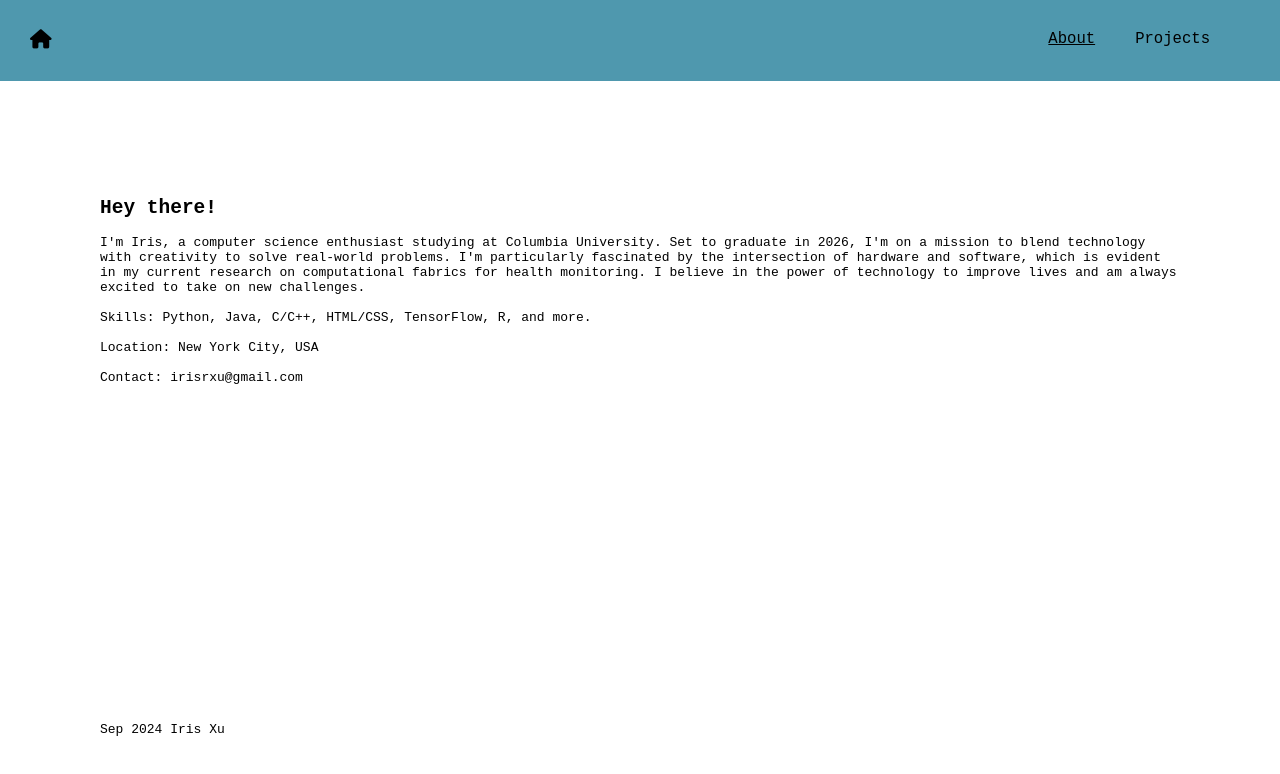
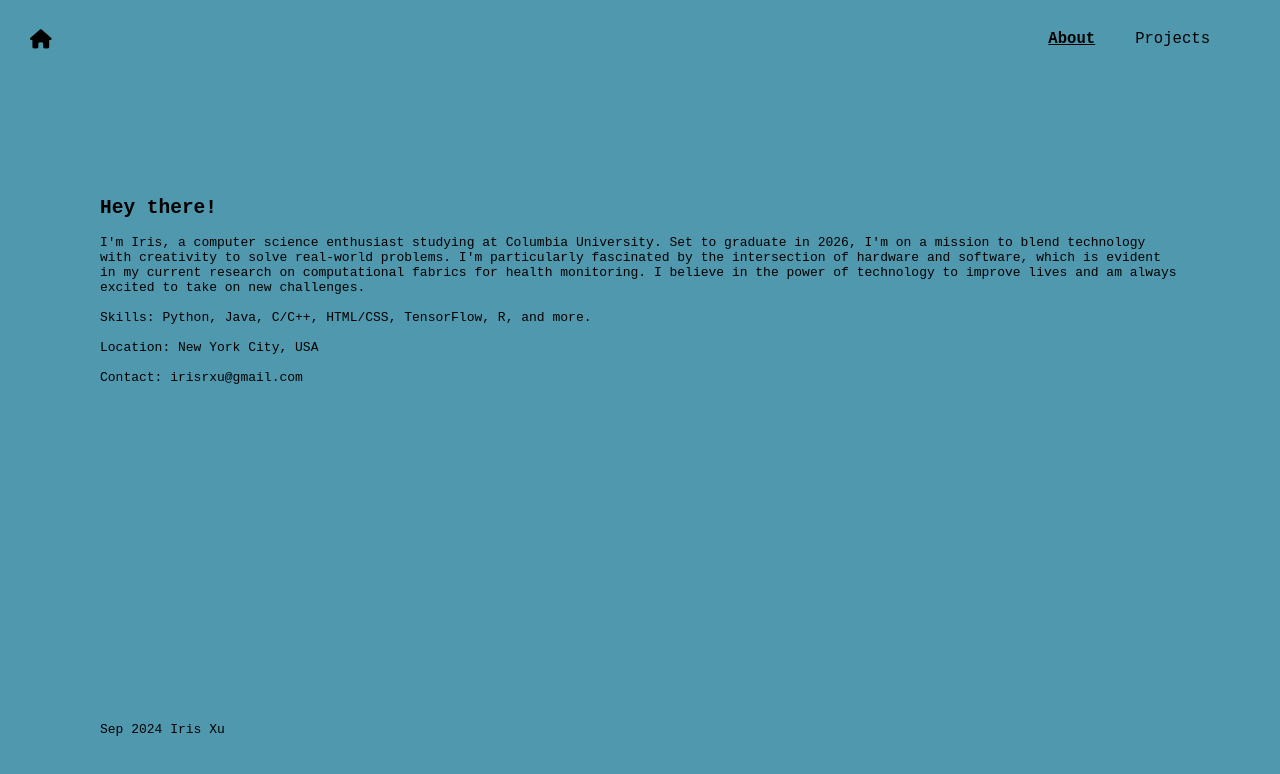
Before and after one commit to IrisRXu/irisrxu.github.io, a plain HTML site: page about.html in a window 1280 px wide. Drawn offline with Linux system fonts and the light colour scheme.

Commit message:
added custom cursor

```diff
--- a/style.css
+++ b/style.css
@@ -3,6 +3,14 @@ body{
     margin: 0;
     display: grid;
     grid-template-rows: auto 1fr auto;
+    background-color: #4f98ae;
+
+    cursor: url('cursor1.png'), auto;
+}
+
+a:hover {
+    cursor: url('cursor2.png'), pointer;
+    font-weight: bold;
 }
 
 
@@ -39,6 +47,7 @@ header {
 }
 
 .navbar a.active{
+    font-weight: bold;
     text-decoration: underline;
 }
 
```
Also changed, not shown: index.html (+1 -0 lines), cursor1.png (added), cursor2.png (added), 1 other file.
